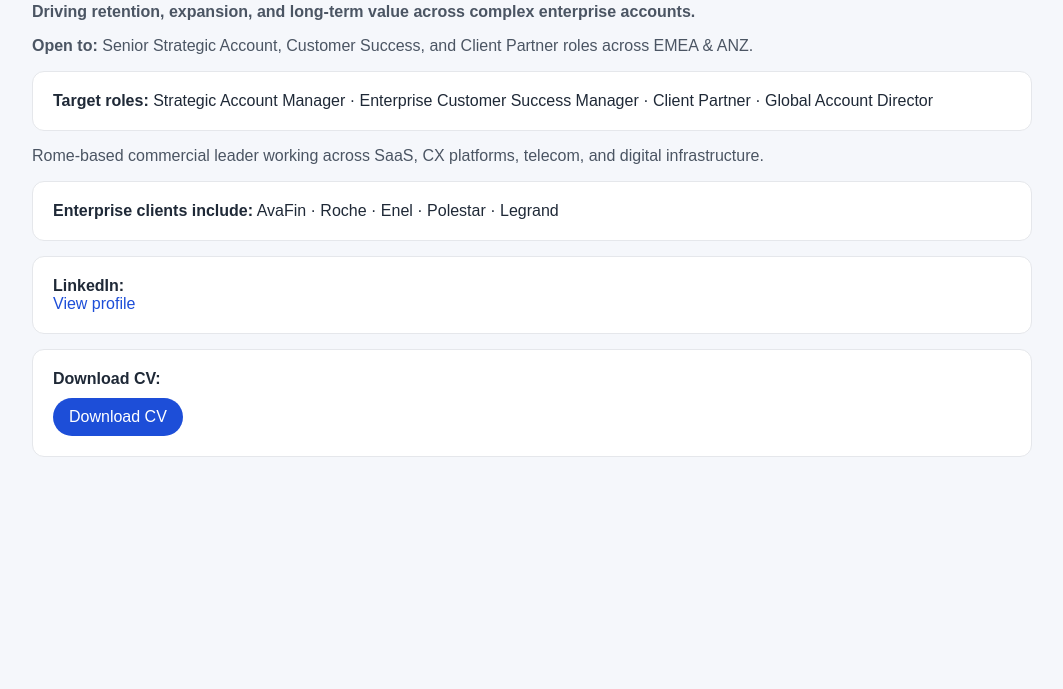
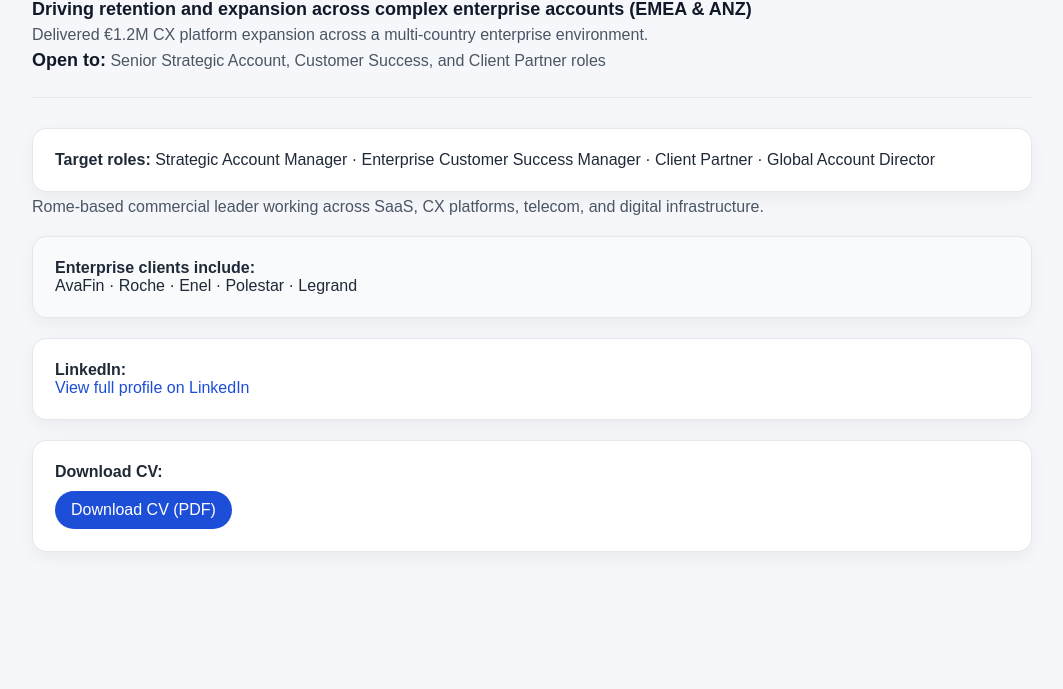
Before and after one commit to GatwardSG/simon-gatward, a plain HTML site: page index.html in a window 1280 px wide. Shown: the part 111-800 px from the top of the page, without its empty margins (108-1171 px from the left). Drawn offline with Linux system fonts and the light colour scheme.

Commit message:
Add files via upload

```diff
--- a/index.html
+++ b/index.html
@@ -6,10 +6,20 @@
 <title>Simon Gatward</title>
 <style>
 body {font-family: Arial, sans-serif; margin:0; background:#f5f7fb; color:#1f2937;}
-.container {max-width:1000px; margin:auto; padding:40px 20px;}
-h1 {font-size:32px; margin-bottom:10px;}
-.lead {font-size:16px; color:#4b5563;}
-.box {background:white; padding:20px; border-radius:12px; margin-top:15px; border:1px solid #e5e7eb;}
+.container {max-width:1000px; margin:auto; padding:50px 20px;}
+h1 {font-size:30px; margin-bottom:6px;}
+.lead {font-size:16px; color:#4b5563; margin:6px 0;}
+.lead strong {font-size:18px; color:#111827;}
+.hero {margin-bottom:30px; padding-bottom:20px; border-bottom:1px solid #e5e7eb;}
+.box {
+  background:white;
+  padding:22px;
+  border-radius:14px;
+  margin-top:20px;
+  border:1px solid #e5e7eb;
+  box-shadow:0 6px 18px rgba(0,0,0,0.05);
+}
+.highlight {background:#f9fafb;}
 a {color:#1d4ed8; text-decoration:none;}
 .btn {display:inline-block; margin-top:10px; padding:10px 16px; background:#1d4ed8; color:white; border-radius:999px;}
 </style>
@@ -17,11 +27,15 @@
 <body>
 <div class="container">
 
+<div class="hero">
 <h1>Simon Gatward</h1>
 
-<p class="lead"><strong>Driving retention, expansion, and long-term value across complex enterprise accounts.</strong></p>
+<p class="lead"><strong>Driving retention and expansion across complex enterprise accounts (EMEA & ANZ)</strong></p>
 
-<p class="lead"><strong>Open to:</strong> Senior Strategic Account, Customer Success, and Client Partner roles across EMEA & ANZ.</p>
+<p class="lead">Delivered €1.2M CX platform expansion across a multi-country enterprise environment.</p>
+
+<p class="lead"><strong>Open to:</strong> Senior Strategic Account, Customer Success, and Client Partner roles</p>
+</div>
 
 <div class="box">
 <strong>Target roles:</strong> Strategic Account Manager · Enterprise Customer Success Manager · Client Partner · Global Account Director
@@ -31,18 +45,19 @@
 Rome-based commercial leader working across SaaS, CX platforms, telecom, and digital infrastructure.
 </p>
 
-<div class="box">
-<strong>Enterprise clients include:</strong> AvaFin · Roche · Enel · Polestar · Legrand
+<div class="box highlight">
+<strong>Enterprise clients include:</strong><br>
+AvaFin · Roche · Enel · Polestar · Legrand
 </div>
 
 <div class="box">
 <strong>LinkedIn:</strong><br>
-<a href="https://www.linkedin.com/in/YOUR-LINKEDIN" target="_blank">View profile</a>
+<a href="https://www.linkedin.com/in/YOUR-LINKEDIN" target="_blank">View full profile on LinkedIn</a>
 </div>
 
 <div class="box">
 <strong>Download CV:</strong><br>
-<a class="btn" href="Simon-Gatward-CV.pdf">Download CV</a>
+<a class="btn" href="Simon-Gatward-CV.pdf">Download CV (PDF)</a>
 </div>
 
 </div>
```
